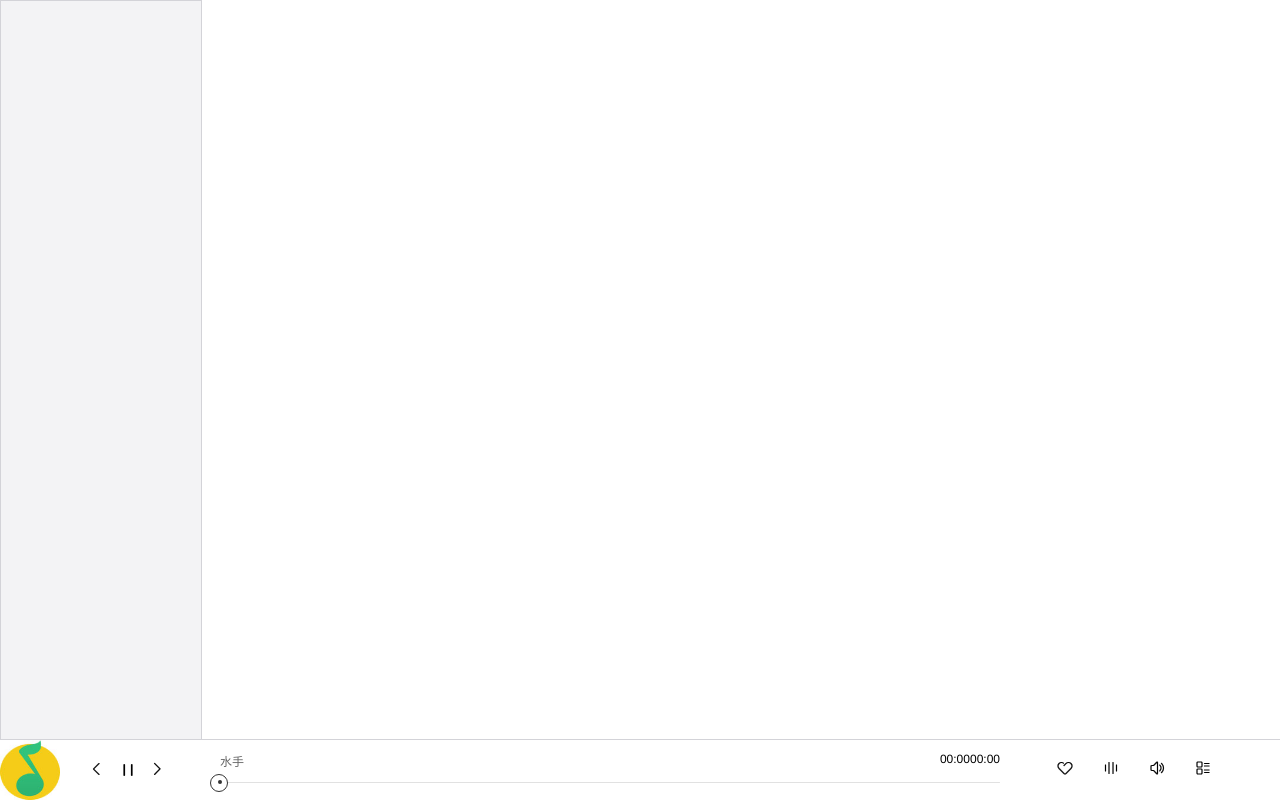
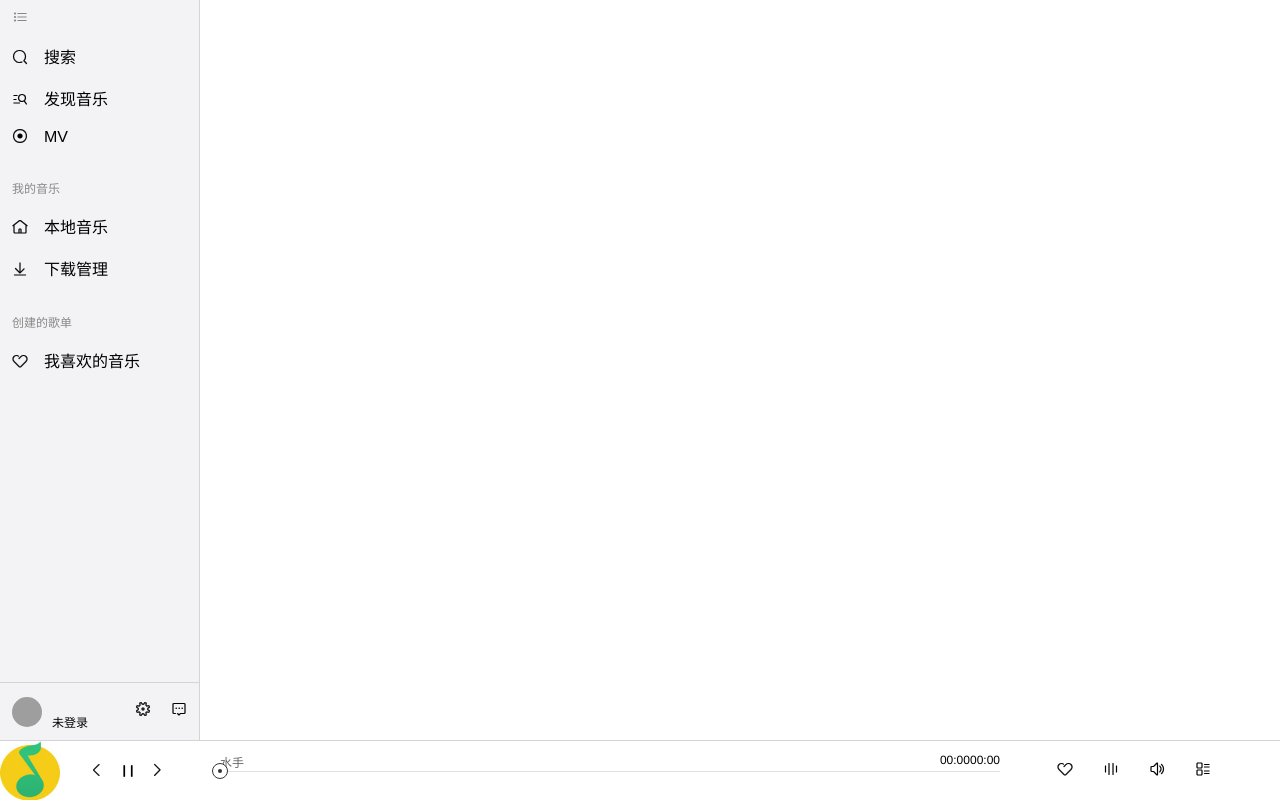
Before and after one commit to bhoold/html5lab, a Vue app in the folder vuedemo/musicapp/: page / in a window 1280 px wide. Built offline with nearby package versions, Linux system fonts and the light colour scheme; grey boxes are pictures that could not be loaded.

Commit message:
添加主菜单，播放器添加title提示

```diff
--- a/vuedemo/musicapp/src/page/Layout.vue
+++ b/vuedemo/musicapp/src/page/Layout.vue
@@ -2,7 +2,33 @@
   <div id="app">
     <div id="main">
       <div id="menu">
-
+        <div class="panel">
+          <div class="panel-heading top"><a class="iconfont icon-sort"></a></div>
+          <div class="panel-body">
+            <a class="item"><i class="iconfont icon-search"></i><span>搜索</span></a>
+            <a class="item"><i class="iconfont icon-searchlist"></i><span>发现音乐</span></a>
+            <a class="item"><i class="iconfont icon-radiobox"></i><span>MV</span></a>
+          </div>
+        </div>
+        <div class="panel">
+          <div class="panel-heading">我的音乐</div>
+          <div class="panel-body">
+            <a class="item"><i class="iconfont icon-home"></i><span>本地音乐</span></a>
+            <a class="item"><i class="iconfont icon-down"></i><span>下载管理</span></a>
+          </div>
+        </div>
+        <div class="panel">
+          <div class="panel-heading">创建的歌单</div>
+          <div class="panel-body">
+            <a class="item"><i class="iconfont icon-like"></i><span>我喜欢的音乐</span></a>
+          </div>
+        </div>
+        <div class="personal">
+          <img src="../images/avatar.jpg" />
+          <span>未登录</span>
+          <a><i class="iconfont icon-comment"></i></a>
+          <a><i class="iconfont icon-settings"></i></a>
+        </div>
       </div>
       <div id="content"></div>
     </div>
@@ -12,17 +38,17 @@
         <a class="mask">歌词</a>
       </div>
       <div class="operate">
-        <a><i class="iconfont icon-like"></i></a>
-        <a><i class="iconfont icon-all"></i></a>
-        <a><i class="iconfont icon-notification"></i></a>
-        <a><i class="iconfont icon-list"></i></a>
+        <a title="收藏"><i class="iconfont icon-like"></i></a>
+        <a title="均衡器"><i class="iconfont icon-all"></i></a>
+        <a title="音量"><i class="iconfont icon-notification"></i></a>
+        <a title="播放列表"><i class="iconfont icon-list"></i></a>
 
       </div>
       <div class="control">
         <div class="icons-btn">
-        <a class="prev"><i class="iconfont icon-fold"></i></a>
-        <a class="play"><i class="iconfont icon-stop"></i></a>
-        <a class="next"><i class="iconfont icon-unfold"></i></a>
+        <a class="prev" title="上一首"><i class="iconfont icon-fold"></i></a>
+        <a class="play" title="正在播放"><i class="iconfont icon-stop"></i></a>
+        <a class="next" title="下一首"><i class="iconfont icon-unfold"></i></a>
         </div>
         <div class="bar">
           <div class="label">水手</div>
@@ -30,7 +56,7 @@
             <span>00:00</span>
             <span>00:00</span>
           </div>
-          <div class="progress">
+          <div class="progress" title="播放进度">
             <div class="progress-bar">
               <a></a>
             </div>
@@ -62,6 +88,9 @@ export default {
 </script>
 
 <style lang="scss">
+*{
+    box-sizing: border-box;
+}
 html,body,#app{
   height: 100%;
 }
@@ -78,7 +107,103 @@ body {
   position: relative;
   background: #f3f3f5;
   width: 200px;
-  border: 1px solid #d3d3d8;
+  border-right: 1px solid #d3d3d8;
+      .panel{
+        margin-bottom: 15px;
+        border: none;
+        background: none;
+        -webkit-box-shadow: none;
+        box-shadow: none;
+        .panel-heading{
+        padding: 9px 12px;
+        border: none;
+        font-size: 12px;
+        color: #888;
+        }
+        .panel-body{
+          padding: 0;
+        }
+      }
+      .item{
+        display: block;
+        position: relative;
+        padding: 9px 12px;
+        &:hover{
+          background: #e8e8eb;
+        }
+        &.active{
+          background: #dddde1;
+          &:before{
+            content: '';
+            position: absolute;
+            top: 0;
+            left: -1px;
+            height: 100%;
+            width: 2px;
+            background: #32aaff;
+          }
+        }
+        span{
+          margin-left: 1em;
+        }
+      }
+      .personal{
+        position: absolute;
+        bottom: -2px;
+        left: 0;
+        padding: 14px 12px;
+        width: 100%;
+        height: 60px;
+        border-top: 1px solid #d3d3d8;
+        font-size: 12px;
+        background: #f3f3f5;
+        img{
+          width: 30px;
+          height: 30px;
+          margin-right: 10px;
+          border-radius: 50%;
+        }
+        a{
+          float: right;
+          margin-top: 4px;
+          margin-left: 20px;
+        }
+      }
+      &.simple{
+        width: auto;
+        .panel{
+          margin-bottom: 0;
+          border-bottom: 1px solid #d3d3d8;
+        .panel-heading{
+            display: none;
+            &.top{
+              display: block;
+            }
+          }
+        }
+        .item span{
+          display: none;
+        }
+        .personal{
+          padding: 0;
+          height: auto;
+          border-top: none;
+          text-align: center;
+
+          img{
+            margin: 9px 0;
+          }
+          span{
+            display: none;
+          }
+          a{
+            float: none;
+            display: block;
+            margin: 0;
+            padding: 9px 12px;
+          }
+        }
+      }
 }
 #content{
   flex: 1;
@@ -124,7 +249,6 @@ body {
       padding: 20px 27px 0;
       width: 250px;
       height: 100%;
-      box-sizing: border-box;
         a{
             margin-right: 30px;
         }
```
